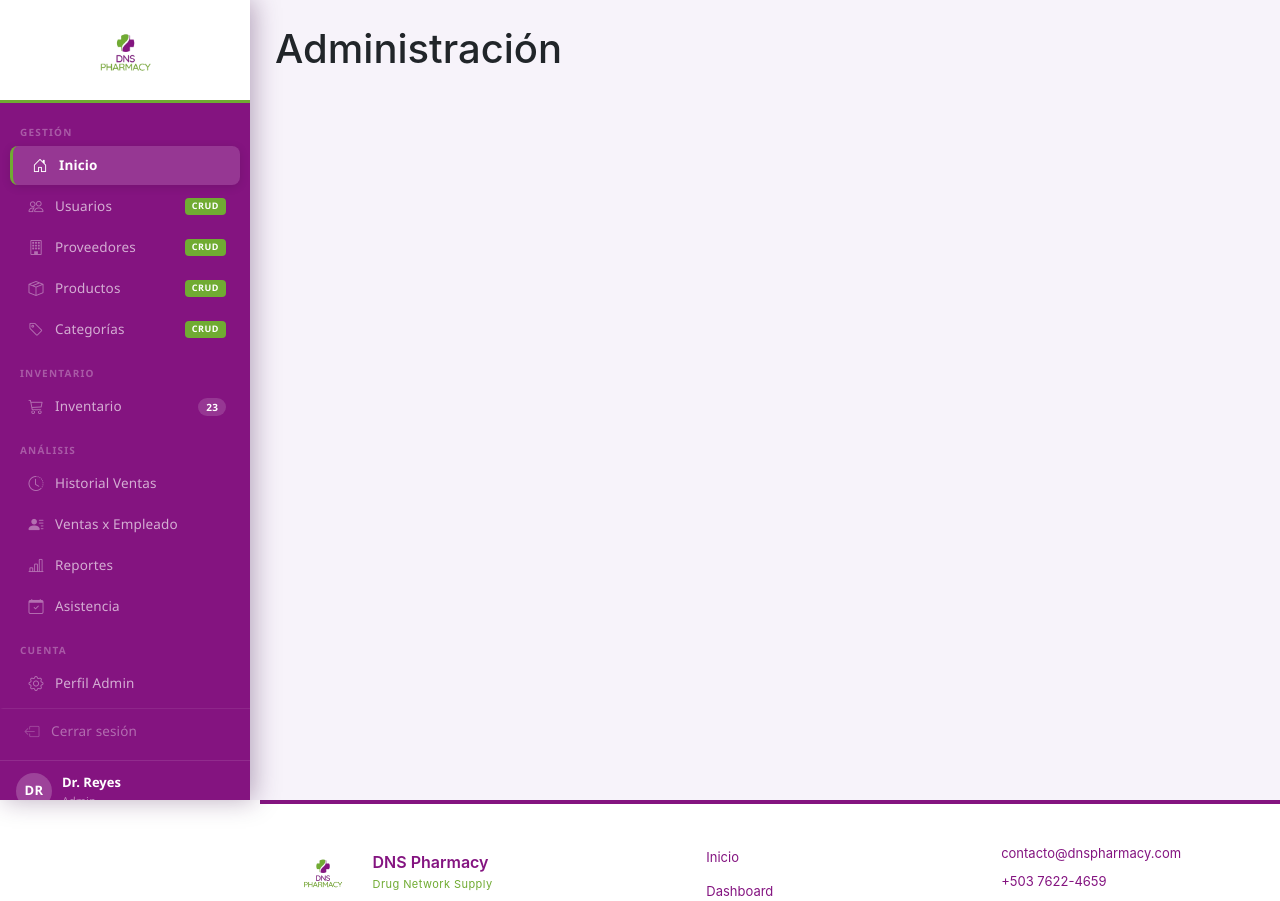
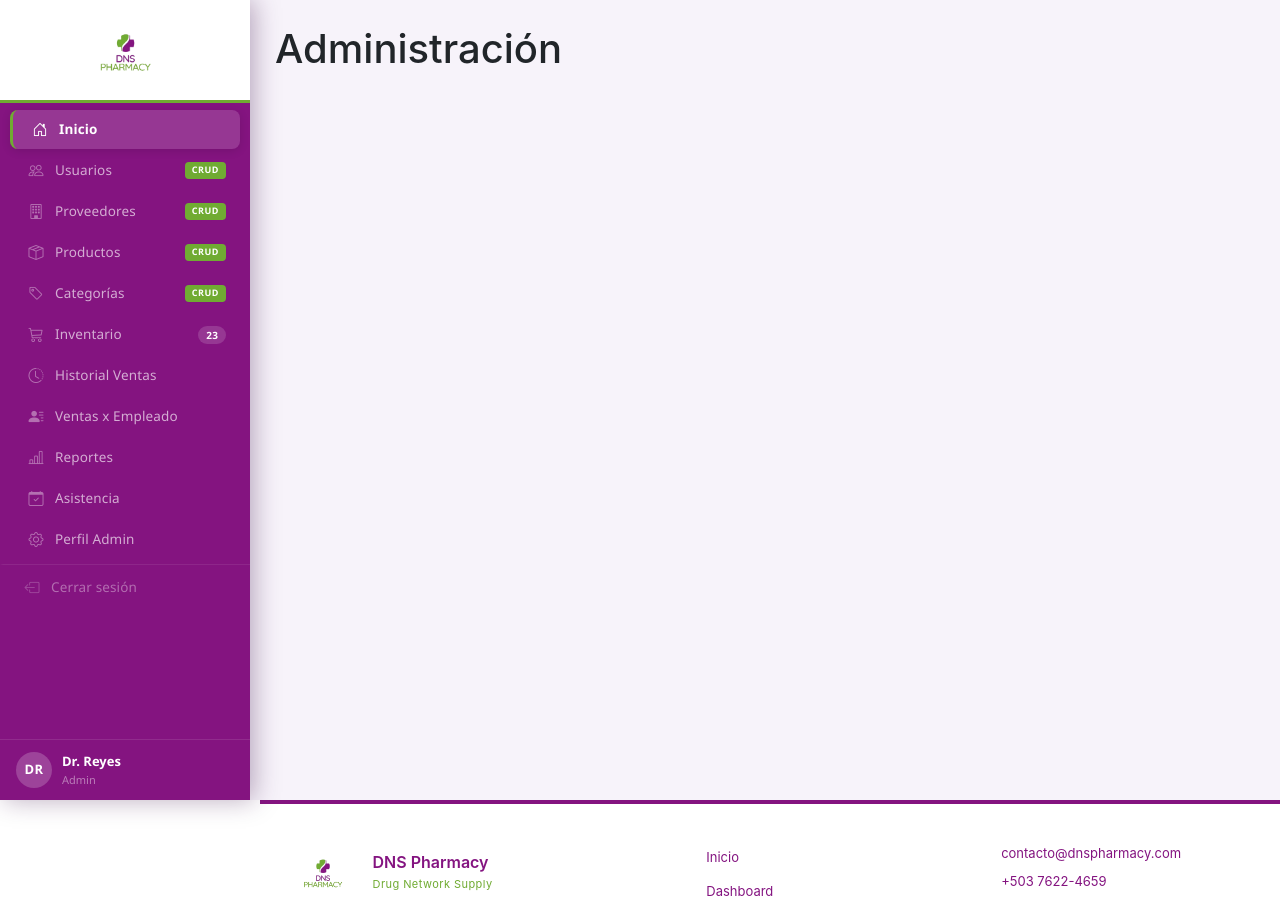
Before and after one commit to Josereph/DNS_Pharmacy, a PHP site: page / in a window 1280 px wide. Shown: the top 901 px of the page. Run offline with PHP 8.4, Linux system fonts and the light colour scheme.

Commit message:
modificación en slider

```diff
--- a/views/layouts/slider.php
+++ b/views/layouts/slider.php
@@ -22,7 +22,7 @@ $admin_ini    = strtoupper(substr($admin_nombre, 0, 2));
     <nav class="nav flex-column">
 
         <!-- ── GESTIÓN ── -->
-        <div class="nav-section-label">Gestión</div>
+
 
         <a class="nav-link <?php echo ($pagina_actual == 'index.php') ? 'active' : ''; ?>"
            href="<?php echo $base_url; ?>/index.php">
@@ -58,8 +58,8 @@ $admin_ini    = strtoupper(substr($admin_nombre, 0, 2));
             <span class="badge-crud">CRUD</span>
         </a>
 
-        <!-- ── INVENTARIO ── -->
-        <div class="nav-section-label">Inventario</div>
+
+
 
         <a class="nav-link <?php echo ($pagina_actual == 'compras.php') ? 'active' : ''; ?>"
            href="<?php echo $views; ?>/compras.php">
@@ -68,8 +68,6 @@ $admin_ini    = strtoupper(substr($admin_nombre, 0, 2));
             <span class="badge-num">23</span>
         </a>
 
-        <!-- ── ANÁLISIS ── -->
-        <div class="nav-section-label">Análisis</div>
 
         <a class="nav-link <?php echo ($pagina_actual == 'historial_ventas.php') ? 'active' : ''; ?>"
            href="<?php echo $views; ?>/historial_ventas.php">
@@ -95,8 +93,6 @@ $admin_ini    = strtoupper(substr($admin_nombre, 0, 2));
             Asistencia
         </a>
 
-        <!-- ── CUENTA ── -->
-        <div class="nav-section-label">Cuenta</div>
 
         <a class="nav-link <?php echo ($pagina_actual == 'perfil_admin.php') ? 'active' : ''; ?>"
            href="<?php echo $views; ?>/perfil_admin.php">
@@ -104,7 +100,7 @@ $admin_ini    = strtoupper(substr($admin_nombre, 0, 2));
             Perfil Admin
         </a>
 
-        <!-- Cerrar sesión -->
+
         <a class="nav-link back-to-home" href="<?php echo $base_url; ?>/login.php">
             <i class="bi bi-box-arrow-left"></i>
             Cerrar sesión
@@ -112,7 +108,7 @@ $admin_ini    = strtoupper(substr($admin_nombre, 0, 2));
 
     </nav>
 
-    <!-- Perfil admin — parte inferior -->
+
     <div class="sidebar-profile">
         <div class="profile-avatar"><?php echo $admin_ini; ?></div>
         <div class="profile-info">
```
